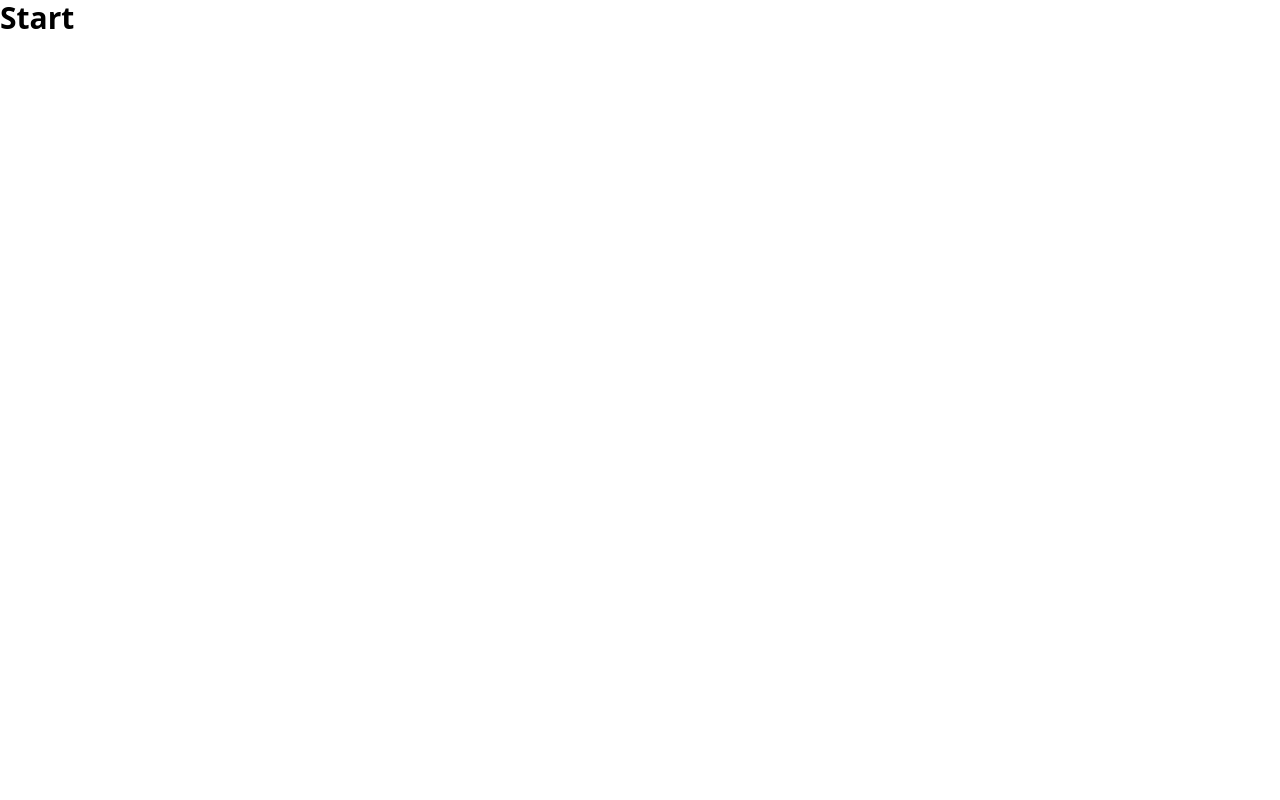
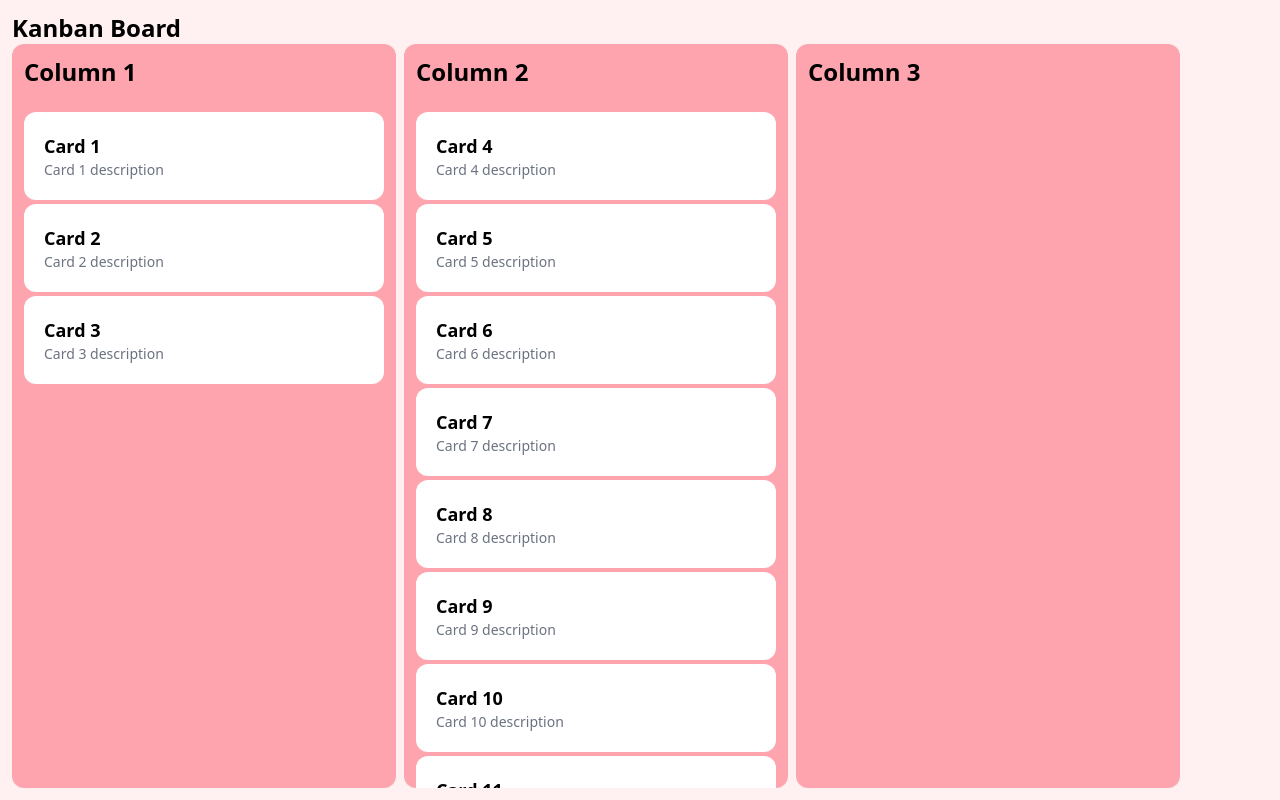
Before and after one commit to Rodrigo127/rodrigo-challenge-042025, a React (Vite) app in the folder frontend/: page / in a window 1280 px wide. Built offline with nearby package versions, Linux system fonts and the light colour scheme.

Commit message:
Implement Kanban board layout with initial columns and cards; add components for Header, Column, and Card, along with type definitions.

```diff
--- a/frontend/src/App.tsx
+++ b/frontend/src/App.tsx
@@ -1,5 +1,59 @@
+import { useState } from "react";
+import { Column as ColumnType } from "./types";
+import Column from "./components/Column";
+import Card from "./components/Card";
+import Header from "./components/Header";
+
+// TODO: Remove this
+const initialColumns: ColumnType[] = [
+  {
+    id: 1,
+    title: "Column 1",
+    cards: [
+      { id: 1, title: "Card 1", description: "Card 1 description" },
+      { id: 2, title: "Card 2", description: "Card 2 description" },
+      { id: 3, title: "Card 3", description: "Card 3 description" },
+    ],
+  },
+  {
+    id: 2,
+    title: "Column 2",
+    cards: [
+      ...Array.from({ length: 14 }, (_, i) => ({
+        id: i + 4,
+        title: `Card ${i + 4}`,
+        description: `Card ${i + 4} description`,
+      })),
+    ],
+  },
+  {
+    id: 3,
+    title: "Column 3",
+    cards: [],
+  },
+];
+
 function App() {
-  return <p className="text-3xl font-bold">Start</p>;
+  const [columns, setColumns] = useState<ColumnType[]>(initialColumns);
+
+  return (
+    <div className="flex flex-col bg-rose-50 p-3 h-screen">
+      <Header title="Kanban Board" />
+      <main className="flex-1 flex gap-2 overflow-y-auto">
+        {columns.map((column) => (
+          <Column key={column.id} title={column.title}>
+            {column.cards.map((card) => (
+              <Card
+                key={card.id}
+                title={card.title}
+                description={card.description}
+              />
+            ))}
+          </Column>
+        ))}
+      </main>
+    </div>
+  );
 }
 
 export default App;
--- /dev/null
+++ b/frontend/src/components/Card.tsx
@@ -0,0 +1,14 @@
+export default function Card({
+  title,
+  description,
+}: {
+  title: string;
+  description: string;
+}) {
+  return (
+    <div className="bg-white rounded-xl p-5">
+      <h3 className="text-lg font-bold">{title}</h3>
+      <p className="text-sm text-gray-500">{description}</p>
+    </div>
+  );
+}
--- /dev/null
+++ b/frontend/src/components/Column.tsx
@@ -0,0 +1,16 @@
+export default function Column({
+  children,
+  title,
+}: {
+  children?: React.ReactNode;
+  title: string;
+}) {
+  return (
+    <div className="flex flex-col min-w-96 bg-rose-300 rounded-xl gap-1 h-full">
+      <h2 className="text-2xl font-bold pb-2 px-3 pt-3">{title}</h2>
+      <div className="flex flex-col gap-1 flex-1 overflow-y-auto p-3">
+        {children}
+      </div>
+    </div>
+  );
+}
--- /dev/null
+++ b/frontend/src/components/Header.tsx
@@ -0,0 +1,7 @@
+export default function Header({ title }: { title: string }) {
+  return (
+    <header className="w-full">
+      <h1 className="text-2xl font-bold">{title}</h1>
+    </header>
+  );
+}
--- /dev/null
+++ b/frontend/src/types.ts
@@ -0,0 +1,12 @@
+
+export interface Card {
+  id: number;
+  title: string;
+  description: string;
+}
+
+export interface Column {
+  id: number;
+  title: string;
+  cards: Card[];
+}
```
